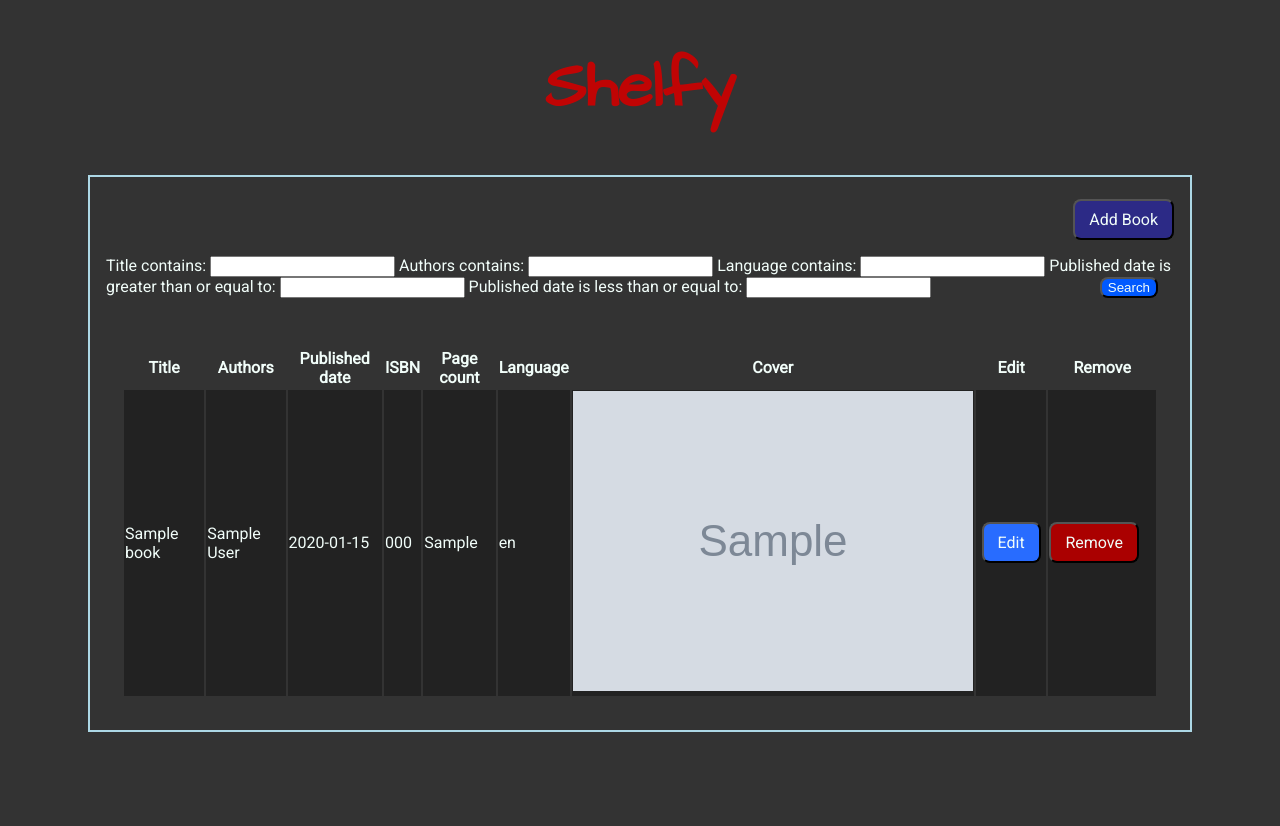
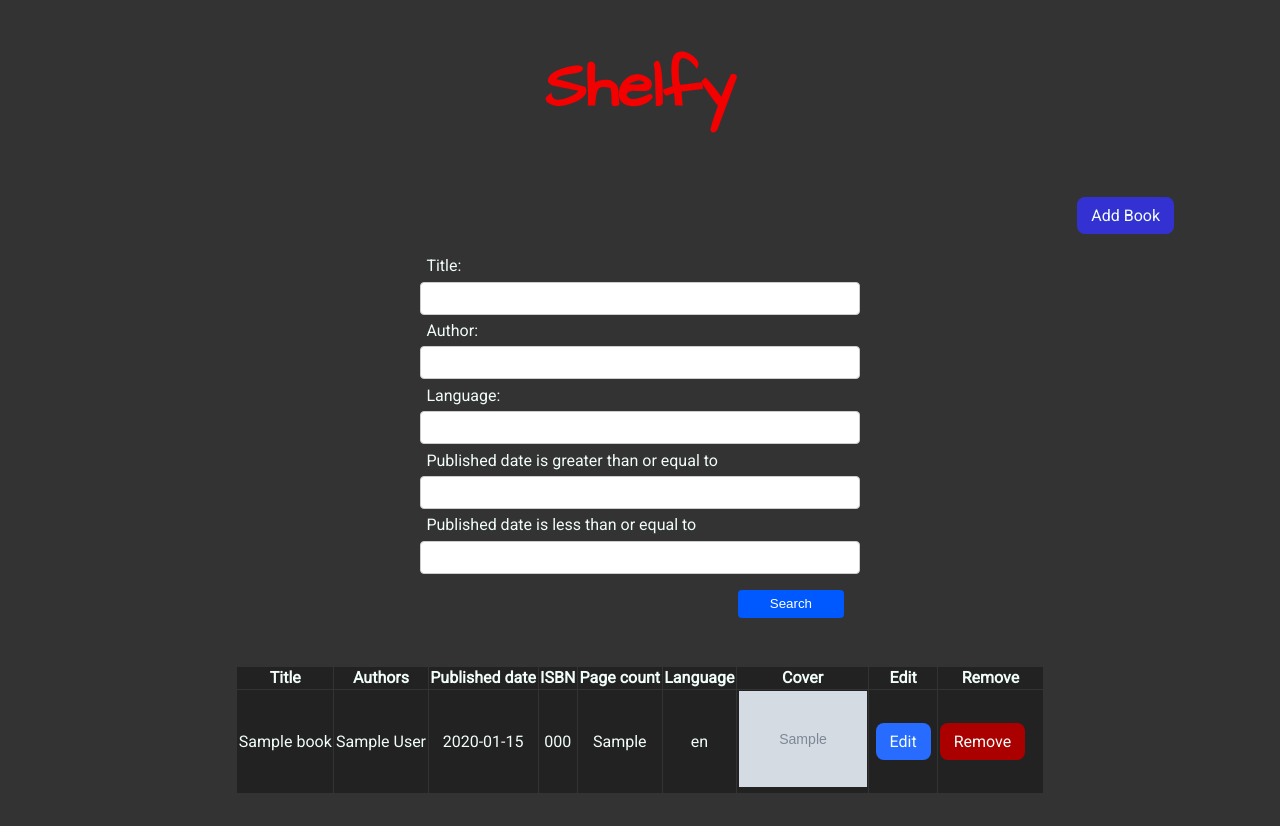
Before and after one commit to MateuszM-M/shelfy-stx-recruitment-task, a Django app: page / in a window 1280 px wide. Before the commit the page ends 732 px from the top, so only its background shows below. Run offline with Django 4.2, Linux system fonts and the light colour scheme; tables that the repository leaves empty hold one stand-in row (values such as "Sample post"); grey boxes marked "Sample" are stand-in pictures; some libraries are stand-ins or nearby versions.

Commit message:
Beautify layout and change form labels

```diff
--- a/books/filters.py
+++ b/books/filters.py
@@ -5,9 +5,12 @@ from .models import Book
 
 
 class BookFilter(django_filters.FilterSet):
-    title = CharFilter(field_name='title', lookup_expr='icontains')
-    authors = CharFilter(field_name='authors', lookup_expr='icontains')
-    language = CharFilter(field_name='language', lookup_expr='icontains')
+    title = CharFilter(field_name='title', lookup_expr='icontains',
+                       label='Title: ')
+    authors = CharFilter(field_name='authors', lookup_expr='icontains',
+                         label='Author:')
+    language = CharFilter(field_name='language', lookup_expr='icontains',
+                          label='Language: ')
     start_date = DateFilter(field_name="published_date", lookup_expr='gte')
     end_date = DateFilter(field_name="published_date", lookup_expr='lte')
 
--- a/books/templates/books/book_list.html
+++ b/books/templates/books/book_list.html
@@ -1,4 +1,5 @@
 {% extends 'main.html' %}
+{% load crispy_forms_tags %}
 
 {% block content %}
 
@@ -12,8 +13,8 @@
     </div>
 
     <div id="search">
-        <form method="get">
-				{{book_filter.form}}
+        <form method="get" class="uniForm">
+				{{book_filter.form|crispy}}
 
 		    <button id="search_btn" type="submit">Search</button>
 		  </form>
@@ -27,6 +28,7 @@
         <div id="book_list">
             <table id='book_table'>
                 <thead>
+                {% if page_obj %}
                 <tr>
                     <th>Title</th>
                     <th>Authors</th>
@@ -38,6 +40,9 @@
                     <th>Edit</th>
                     <th>Remove</th>
                 </tr>
+                {% else %}
+                    <p>No books added, yet.</p>
+                {% endif %}
                 </thead>
                 <tbody>
                     {% for book in page_obj %}
--- a/books/templates/books/delete_book.html
+++ b/books/templates/books/delete_book.html
@@ -14,7 +14,7 @@
 
 <form action="{% url 'delete_book' book.id %}" method="POST">
 {% csrf_token %}
-<input type="submit" name="Confirm" value='DELETE'>
+<input type="submit" name="Confirm" value='DELETE' id='delete_btn'>
 </form>
 
 
--- a/books/templates/main.html
+++ b/books/templates/main.html
@@ -1,4 +1,5 @@
 {% load static %}
+{% load crispy_forms_tags %}
 
 <!DOCTYPE html>
 <html lang="en">
--- a/books/views.py
+++ b/books/views.py
@@ -71,7 +71,6 @@ def edit_book(request, pk):
     book = get_object_or_404(Book, id=pk)
 
     form = BookForm(instance=book)
-
     if request.method == 'POST':
         form = BookForm(request.POST, instance=book)
         if form.is_valid():
--- a/static/css/style.css
+++ b/static/css/style.css
@@ -1,28 +1,23 @@
-body
-{
+body {
     font-family: 'Roboto', sans-serif;
     margin: 0;
     background-color: #333333;
     color: #f1fdf9;
 }
 
-#container
-{
+#container {
     width: 100%;
     height: 100%;
 }
 
-#logo
-{
+#logo {
     font-family: 'Architects Daughter', cursive;
-    color: #cf0000e8;
+    color: #f30000;
     font-size: 2rem;
     text-align: center;
 }
 
-#content
-{
-    border: 2px solid lightblue;
+#content {
     display: flex;
     flex-direction: column;
     align-items: center;
@@ -31,8 +26,7 @@ body
     margin: 0 auto;
 }
 
-a
-{
+a {
     font-family: 'Roboto', sans-serif;
     font-size: 1rem;
     color: #f1fdf9;
@@ -42,19 +36,23 @@ a
     display: block;
 }
 
-button
-{
+button {
     display: block;
     border-radius: .5rem;
     margin: 0 1rem 0 0;
     float: right;
     cursor: pointer;
     color: #f1fdf9;
+    border: none;
 }
 
-#nav_btn
+#nav_btn {
+    background-color: #3431d3;
+}
+
+#nav_btn:hover
 {
-    background-color: #2C2A86;
+    background-color: rgb(15, 11, 252);
 }
 
 #edit_btn
@@ -70,7 +68,8 @@ button
 
 #search
 {
-    margin: 1rem;
+    margin: 1rem 1rem;
+    width: 40%;
 }
 
 #book_list
@@ -78,25 +77,11 @@ button
     margin: 2rem;
 }
 
-#book_table
-{
-    margin: 0;
-}
-
-#book_table td
-{
-    font-size: 1rem;
-    background-color: #222;
-}
 
 #book_add_container
 {
-    border: 2px solid lightblue;
-    max-width: 500px;
-}
-
-.asteriskField {
-    display: none;
+    width:100%;
+    margin-bottom:10rem;
 }
 
 #remove_btn
@@ -104,10 +89,6 @@ button
     background-color: rgb(170, 0, 0);
 }
 
-#search_btn
-{
-    background-color: #0059ff;
-}
 
 #pagination{
     width: 100%;
@@ -150,3 +131,72 @@ button
 #pagination ol li:hover{
     background-color: #333;
 }
+
+input[type=text], input[type=url], select {
+    width: 100%;
+    padding: 0.5rem;
+    border: 1px solid #ccc;
+    border-radius: 4px;
+    box-sizing: border-box;
+}
+
+label {
+    padding: 0.4rem;
+    display: inline-block;
+}
+
+@media screen and (max-width: 820px) {
+    #search {
+        width: 90%;
+    }
+
+    #book_add_container {
+        width: 90%
+    }
+}
+
+#search_btn, input[type=submit]
+{
+    background-color: #0059ff;
+    margin: 1rem 1rem 0;
+    padding: 0.4rem 2rem;
+    border: none;
+    border-radius: 4px;
+    cursor: pointer;
+    float: right;
+    color: white;
+}
+
+table, th, tr, td {
+    border-collapse: collapse;
+    border: 0.05rem solid #333;
+    font-size: 1rem;
+    background-color: #222;
+    margin: 0;
+    text-align: center;
+    padding: .1rem .1rem;
+  }
+
+#book_list {
+    overflow-x:auto;
+    margin: 2rem auto;
+}
+
+img {
+    max-width:128px;
+}
+
+#import_book {
+    margin: 2rem auto;
+}
+
+#delete_btn {
+    background-color: rgb(163, 0, 0);
+}
+
+#messages {
+    background-color: #222;
+    display: block;
+    padding: 2rem 4rem;
+    border-radius: 0.5rem;
+}
```
Also changed, not shown: books/templates/books/add_edit.html (+10 -4 lines).
